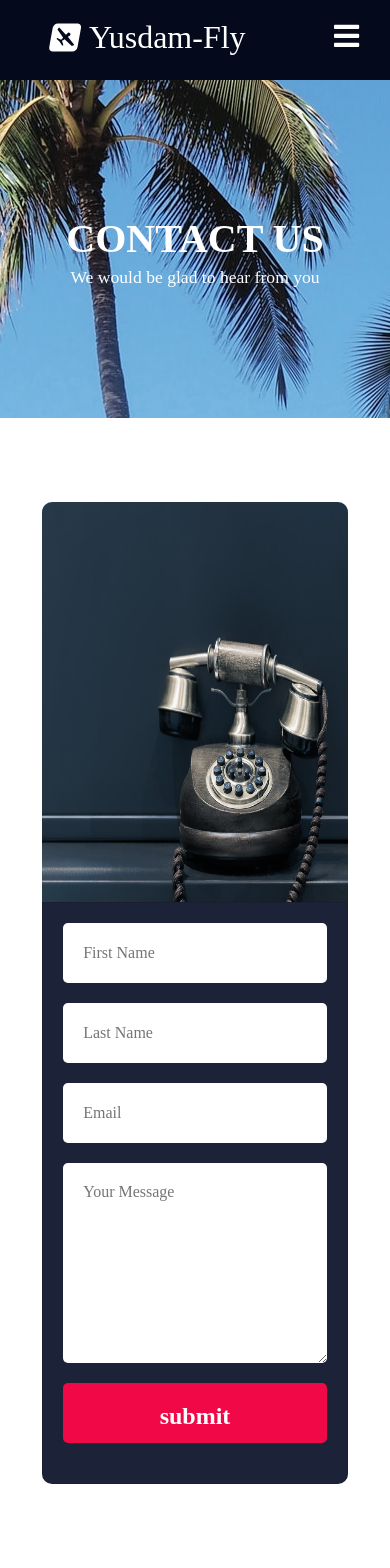
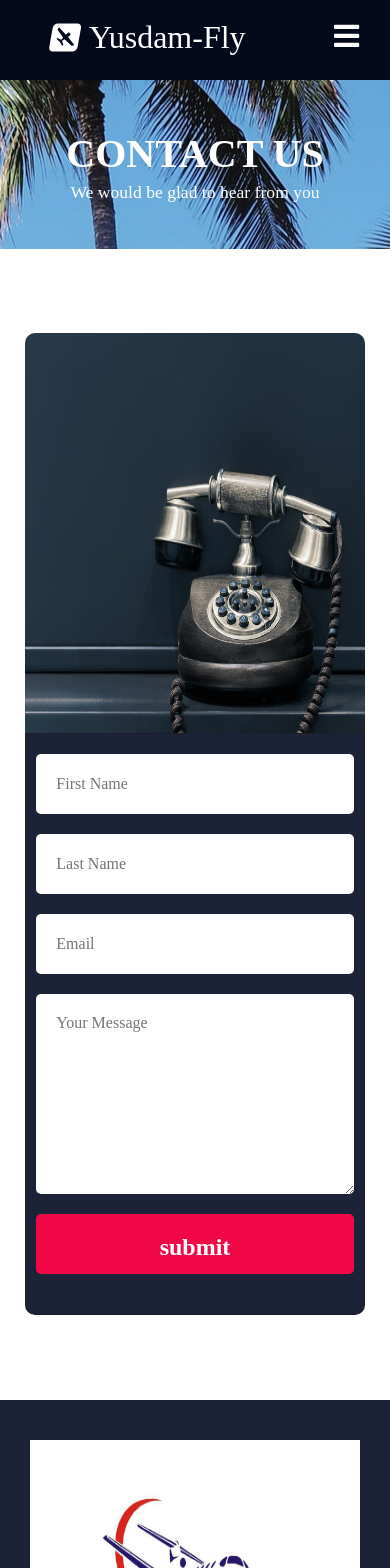
Before and after one commit to AdeCode/new-yusdam, a React (Create React App) app: page /contact in a window 390 px wide. Shown: the top 1568 px of the page. Built offline with nearby package versions, Linux system fonts and the light colour scheme.

Commit message:
modified the section header display for mobile

```diff
--- a/src/Components/style/contact.css
+++ b/src/Components/style/contact.css
@@ -17,7 +17,7 @@
 @media (max-width: 768px) {
   .contact-row {
     flex-direction: column;
-    margin: 10vh 5vh;
+    margin: 10vh 3vh;
   }
 }
 
@@ -130,7 +130,7 @@ form {
 
 @media (max-width: 768px) {
   form {
-    padding: 20px 20px;
+    padding: 20px 10px;
   }
 }
 
--- a/src/Components/style/sectionHeader.css
+++ b/src/Components/style/sectionHeader.css
@@ -15,6 +15,12 @@
   background-attachment: fixed;
 }
 
+@media (max-width: 768px) {
+  .section {
+    height: 20vh;
+  }
+}
+
 .section-title {
   font-size: 2.5rem;
   font-weight: bold;
--- a/src/Components/style/style.css
+++ b/src/Components/style/style.css
@@ -13,6 +13,12 @@
   background-image: url("/src/Components/images/marcus-medium.jpg");
   background-position: center center;
   background-attachment: fixed;
+}
+
+@media (max-width: 768px) {
+  .section {
+    height: 20vh;
+  }
 }
 
 .section-title {
@@ -309,7 +315,7 @@ img {
 @media (max-width: 768px) {
   .contact-row {
     flex-direction: column;
-    margin: 10vh 5vh;
+    margin: 10vh 3vh;
   }
 }
 
@@ -422,7 +428,7 @@ form {
 
 @media (max-width: 768px) {
   form {
-    padding: 20px 20px;
+    padding: 20px 10px;
   }
 }
 
--- a/src/scss/pages/contact.scss
+++ b/src/scss/pages/contact.scss
@@ -15,7 +15,7 @@
 
         @include medium{
             flex-direction: column;
-            margin: 10vh 5vh;
+            margin: 10vh 3vh;
 
         }
 
@@ -114,7 +114,7 @@ form{
     padding: 40px 40px;
 
     @include medium{
-        padding: 20px 20px;
+        padding: 20px 10px;
     }
 }
 
--- a/src/scss/shared/sectionHeader.scss
+++ b/src/scss/shared/sectionHeader.scss
@@ -16,6 +16,10 @@
     background-position:center center;
     background-attachment: fixed;
 
+    @include medium{
+        height: 20vh;
+    }
+
     &-title{
         font-size: 2.5rem;
         font-weight: bold;
```
Also changed, not shown: 2 other files (tests, documents, lock files or other folders).
